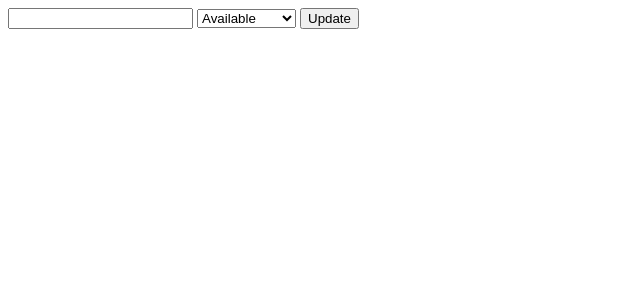
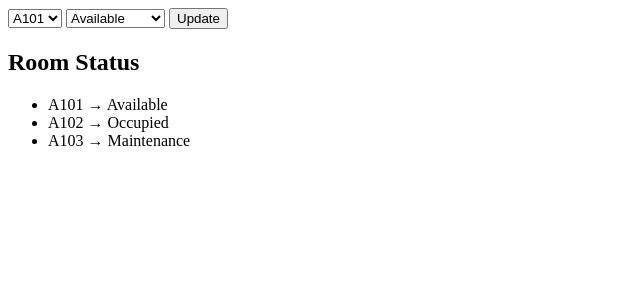
Before and after one commit to Eddie0705/Iot, a Flask app: page /room_status in a window 1280 px wide. Shown: the top 300 px of the page, without its empty margins (0-640 px from the left). Run offline with Flask 3, Linux system fonts and the light colour scheme.

Commit message:
added mock dataset for room status

```diff
--- a/admin_pi/app.py
+++ b/admin_pi/app.py
@@ -3,6 +3,12 @@ from mqtt_admin import publish_announcement
 from mqtt_admin import publish_room_status
 
 app = Flask(__name__)
+
+room_statuses = {
+    "A101": "Available",
+    "A102": "Occupied",
+    "A103": "Maintenance"
+}
 
 @app.route("/")
 def home():
@@ -31,7 +37,11 @@ def reports():
 
 @app.route("/room_status")
 def room_status():
-    return render_template("room_status.html")
+
+    return render_template(
+        "room_status.html",
+        rooms=room_statuses
+    )
 
 @app.route("/update_room", methods=["POST"])
 def update_room():
@@ -39,6 +49,7 @@ def update_room():
     room = request.form["room"]
     status = request.form["status"]
 
+    room_statuses[room] = status
     publish_room_status(room, status)
 
     return redirect("/room_status")
--- a/admin_pi/templates/room_status.html
+++ b/admin_pi/templates/room_status.html
@@ -1,5 +1,9 @@
 <form action="/update_room" method="POST">
-    <input type="text" name="room">
+    <select name="room">
+        <option>A101</option>
+        <option>A102</option>
+        <option>A103</option>
+    </select>
 
     <select name="status">
         <option>Available</option>
@@ -10,3 +14,13 @@
 
     <button type="submit">Update</button>
 </form>
+
+<h2>Room Status</h2>
+
+<ul>
+    {% for room, status in rooms.items() %}
+        <li>
+            {{ room }} → {{ status }}
+        </li>
+    {% endfor %}
+</ul>
```
